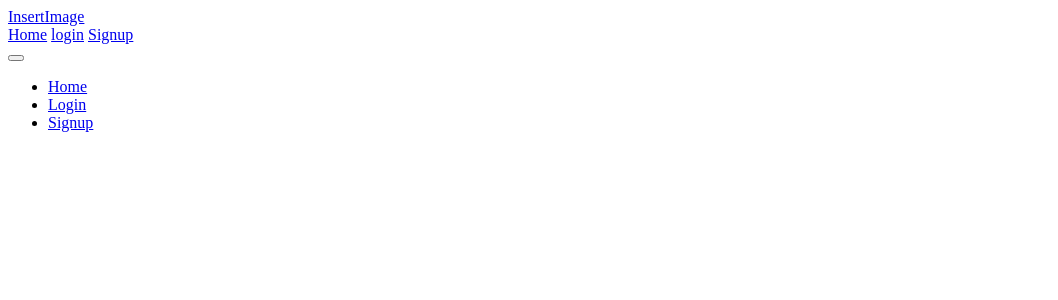
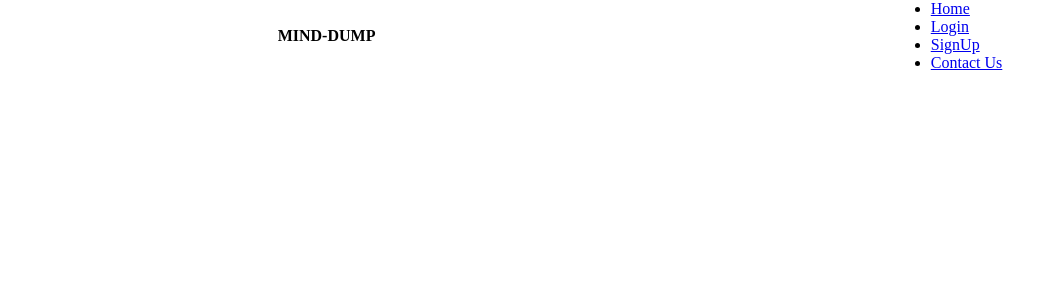
Before and after one commit to JaredFA363/FlaskSocialMedia, a Flask app: page / in a window 1280 px wide. Shown: the top 300 px of the page, without its empty margins (0-1058 px from the left). Run offline with Flask 2, Linux system fonts and the light colour scheme.

Commit message:
Starting styling and redoing navbar

```diff
--- /dev/null
+++ b/styles/style.css
@@ -0,0 +1,12 @@
+*{
+    margin: 0px;
+    padding: 0px;
+    box-sizing: border-box;
+}
+
+nav{
+    display: flex;
+    justify-content: space-around;
+    align-items: center;
+    min-height: 8vh;
+}
--- a/website/templates/base.html
+++ b/website/templates/base.html
@@ -4,52 +4,31 @@
         <!--Required meta tags-->
         <meta charset="utf-8"/>
         <meta name="viewport" content="width=device-width, initial-scale=1"/>
-
+        <link rel="stylesheet" href="styles/style.css">
         <title>{% block title %}Home{% endblock %}</title>
     </head>
 
     <body>
         <div class="container">
             <nav class="navbar navbar-expand-lg navbar-dark bg-dark">
-                <!--button class="navber-toggle" type="button" data-toggle="collapse">
-                        <span class="navbar-toggler-icon"></span>
-                </button-->
-                <a href="#" class="navbar-brand">InsertImage</a>
-                <div class="collapse navbar-collapse" id = "navbar">
-                    <a class="nav-item nav-link" id="home" href="/">Home</a>
-                    <a class="nav-item nav-link" id="login" href="/login">login</a>
-                    <a class="nav-item nav-link" id="signup" href="/signup">Signup</a>
+                <div class="logo">
+                        <h4>MIND-DUMP</h4>
                 </div>
-
-                <button
-                    class="navbar-toggler"
-                    type="button"
-                    data-bs-toggle="collapse"
-                    data-bs-target="#toggleMobileMenu"
-                    aria-controls="toggleMobileMenu"
-                    aria-expanded="false"
-                    aria-label="Toggle navigation"
-                >
-                    <span class="navbar-toggler-icon"></span>
-                </button>
-                <div class="collapse navbar-collapse" id="toggleMobileMenu">
-                    <ul class="navbar-nav">
+                <ul>
                     <li>
-                            <a class="nav-item nav-link" id="home" href="/">Home</a>
+                        <a href="#">Home</a>
                     </li>
                     <li>
-                            <a class="nav-item nav-link" id="login" href="/login">Login</a>
+                        <a href="#">Login</a>
                     </li>
                     <li>
-                            <a class="nav-item nav-link" id="signup" href="/signup">Signup</a>
+                        <a href="#">SignUp</a>
+                    </li>
+                    <li>
+                        <a href="#">Contact Us</a>
                     </li>
                 </ul>
-                </div>
-
-
             </nav>
         </div>
-        <!--script src="https://cdn.jsdelivr.net/npm/bootstrap@5.0.0-beta2/dist/js/bootstrap.bundle.min.js"
-        integrity="sha384-b5kHyXgcpbZJ0/tY9Ul7kGkf1S0CWuKcCD38l8YkeH8z8QjE0GmWlgYU5S9F0nJ0" crossorigin="anonymous"></script-->
     </body>
 </html>
```
Lines whose indentation alone changed are shown as unchanged.
